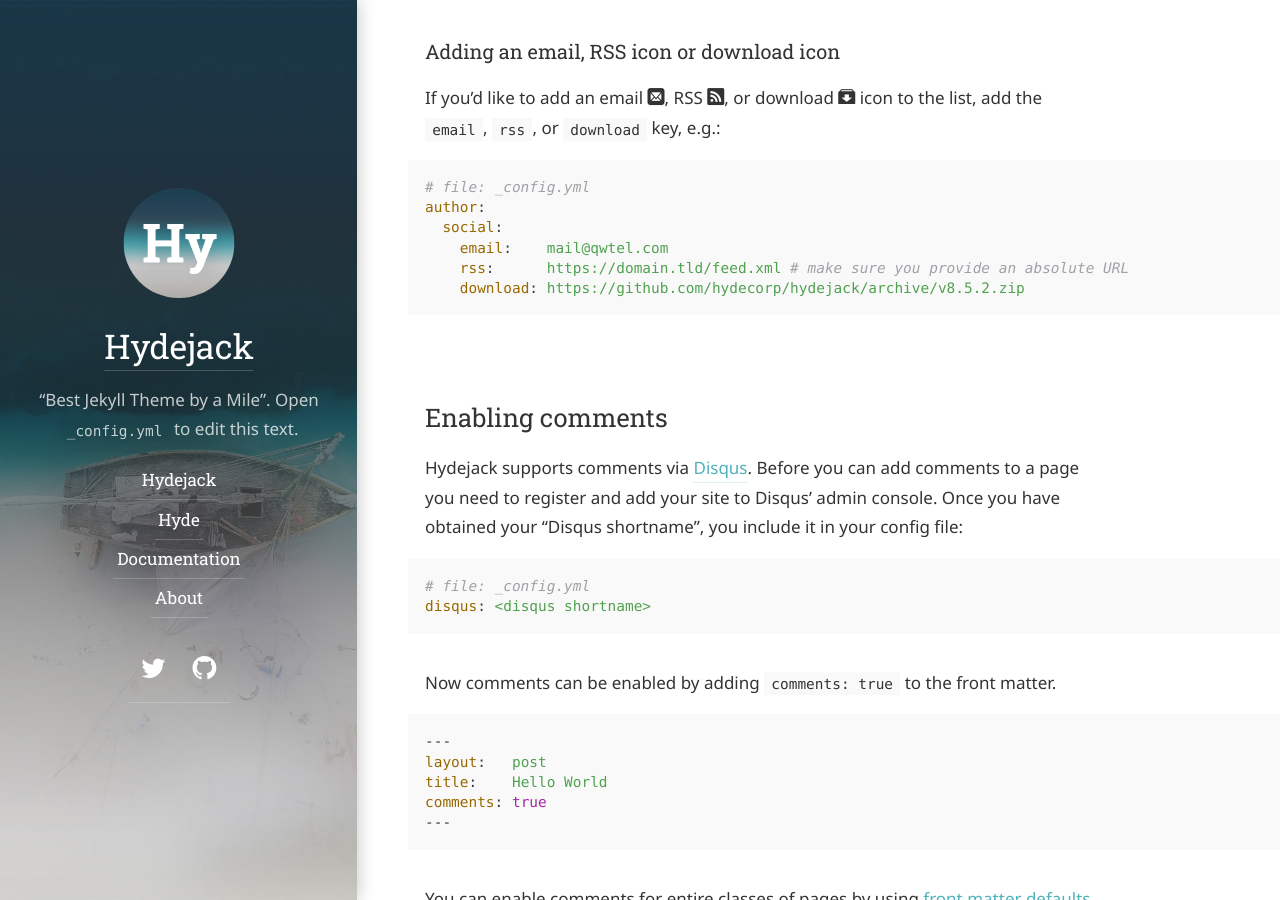
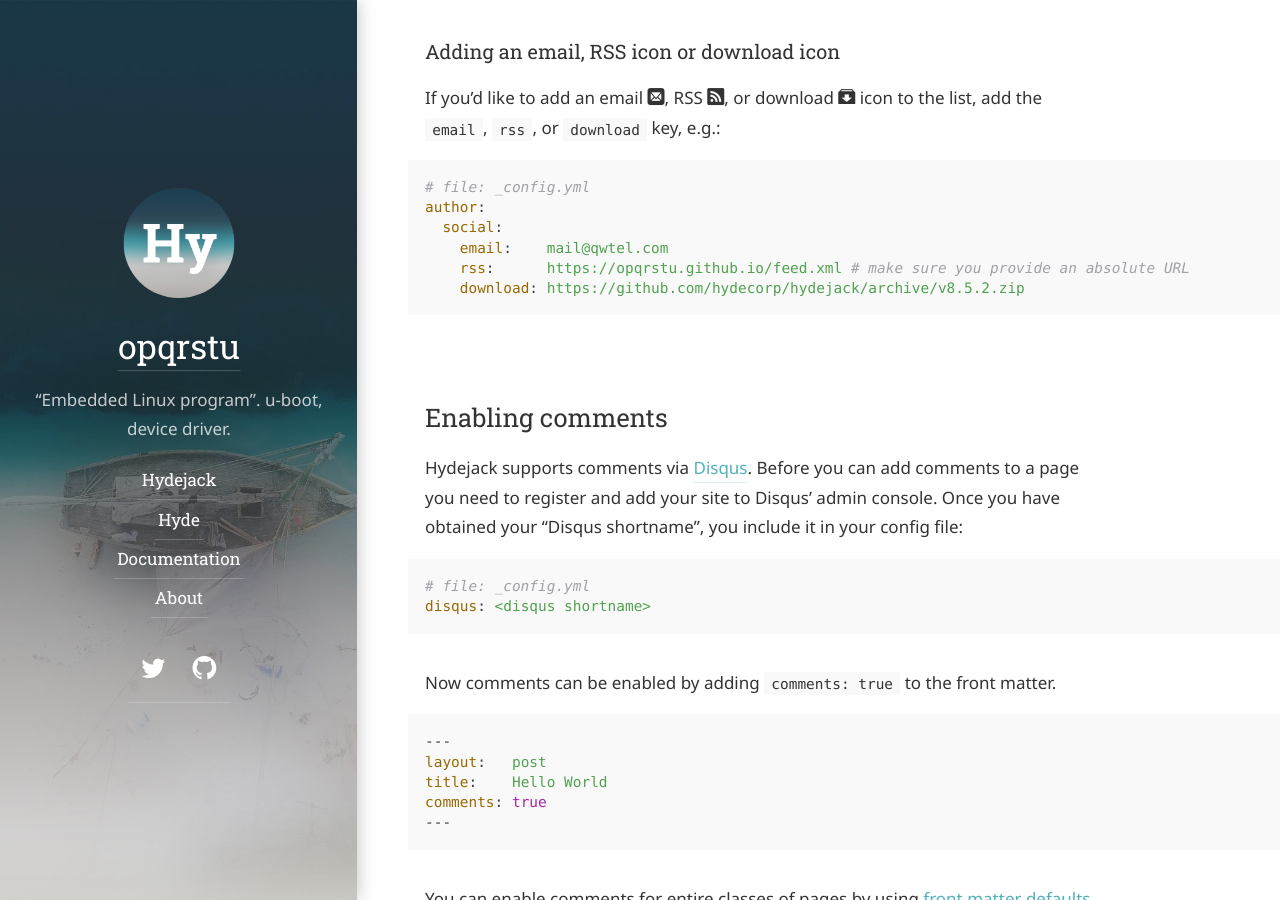
Before and after one commit to opqrstu/opqrstu.github.io, a Jekyll site: the page built from docs/config.md, in a window 1280 px wide and 900 px high, scrolled down 9972 px. Built offline with Jekyll 4.4.1, drawn with Linux system fonts in a browser that asks for light colours; some web fonts are replaced; part of the change alters nothing that is shown.

Commit message:
config test

```diff
--- a/_config.yml
+++ b/_config.yml
@@ -4,7 +4,7 @@
 # IMPORTANT: Set the URL of your site.
 # Set to https://<username>.github.io when hosting on GitHub Pages
 # (unless you are using a custom domain).
-url:                   https://domain.tld
+url:                   https://opqrstu.github.io
 
 # IMPORTANT: Set The "base URL" of your site.
 # When your site sits in a subdirectory, set to /<name of directory>
@@ -19,21 +19,21 @@ baseurl:               ''
 lang:                  en
 
 # The title of your blog. Used in the sidebar and the browser tab.
-title:                 Hydejack
+title:                 opqrstu
 
 # A short description (~150 chars) of the page used for the meta description tag.
 # Can use markdown, but no more than one paragraph (enforced by `>`)
 description:           >
-  "Best Jekyll Theme by a Mile".
+  "opqrstu study blog.".
   **Hydejack** is your presence on the web, featuring a blog, portfolio, and resume.
 
 # A shorter description for the sidebar.
 tagline:               >
-  "Best Jekyll Theme by a Mile".
-  Open `_config.yml` to edit this text.
+  "Embedded Linux program".
+  u-boot, device driver.
 
 # A list of keywords for your blog
-keywords:              []
+keywords:              [linux]
 
 # A (square) logo for your site.
 # If provided, it will be shown at the top of the sidebar.
@@ -51,6 +51,9 @@ author:
 menu:
   - title:             Hydejack
     url:               /hydejack/
+    menu:
+        - title: test
+          url:  /docs/
   - title:             Hyde
     url:               /hyde/
   - title:             Documentation
```
